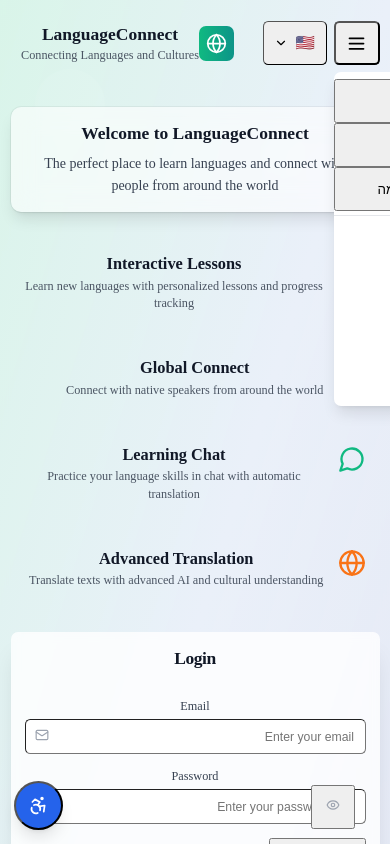
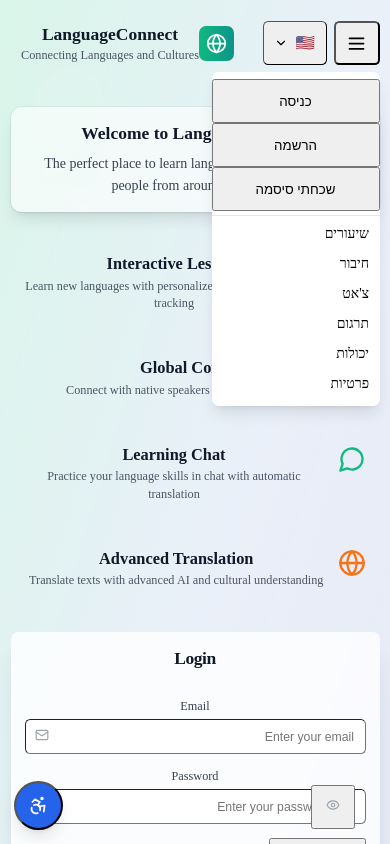
Before and after one commit to relaya17/riahn, a Next.js app: page /auth in a window 390 px wide. Both pictures are taken after a click on the button 356 px from the left and 43 px from the top of the page. Shown: the top 844 px of the page. Built offline with nearby package versions, Linux system fonts and the light colour scheme.

Commit message:
Fix: hamburger menu positioning - move to right side for RTL

```diff
--- a/components/auth/auth-nav.tsx
+++ b/components/auth/auth-nav.tsx
@@ -19,7 +19,14 @@ export default function AuthNav({ onSelect }: AuthNavProps) {
       </Button>
 
       {open && (
-        <div className="absolute top-full left-0 mt-2 w-48 rounded-lg border border-gray-200 bg-white shadow-lg dark:border-gray-700 dark:bg-gray-800 z-50">
+        <>
+          {/* Backdrop */}
+          <div
+            className="fixed inset-0 z-40"
+            onClick={() => setOpen(false)}
+          />
+          {/* Menu */}
+        <div className="absolute top-full right-0 mt-2 w-48 rounded-lg border border-gray-200 bg-white shadow-lg dark:border-gray-700 dark:bg-gray-800 z-50">
           <nav className="py-2 text-right">
             <button className="block w-full px-4 py-2 hover:bg-gray-100 dark:hover:bg-gray-700" onClick={() => { onSelect?.('login'); setOpen(false) }}>כניסה</button>
             <button className="block w-full px-4 py-2 hover:bg-gray-100 dark:hover:bg-gray-700" onClick={() => { onSelect?.('register'); setOpen(false) }}>הרשמה</button>
@@ -33,6 +40,7 @@ export default function AuthNav({ onSelect }: AuthNavProps) {
             <Link href="/privacy" className="block px-4 py-2 hover:bg-gray-100 dark:hover:bg-gray-700" onClick={() => setOpen(false)}>פרטיות</Link>
           </nav>
         </div>
+        </>
       )}
     </div>
   )
```
